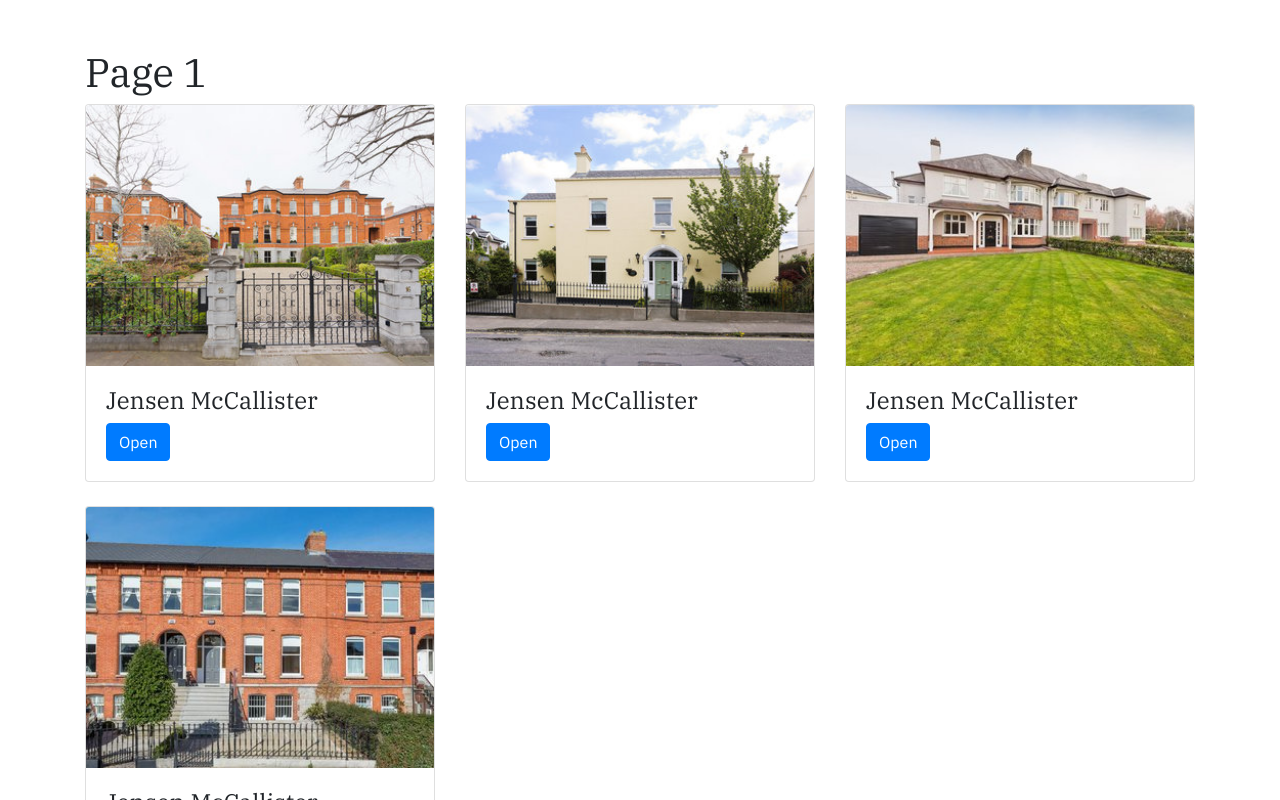
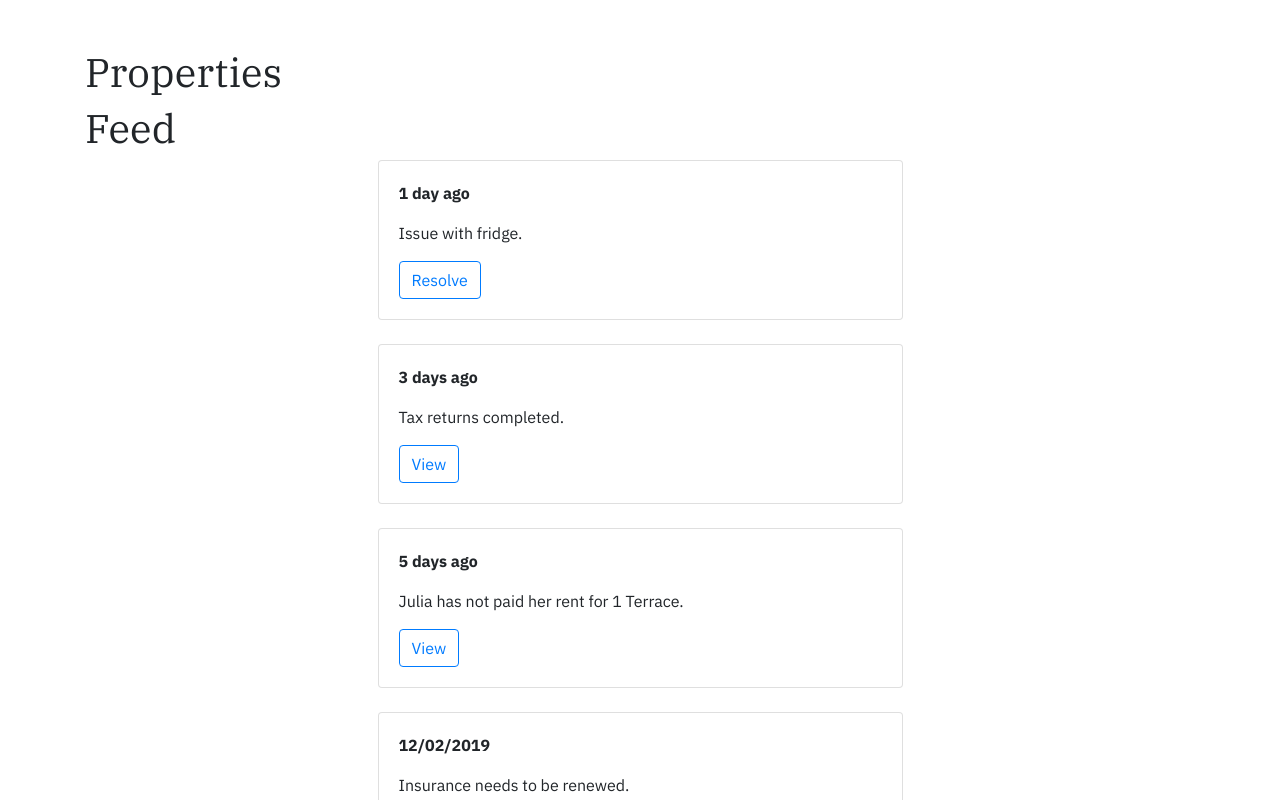
Before and after one commit to HackCameroon/irent, a React (Create React App) app: page / in a window 1280 px wide. Shown: the top 800 px of the page. Built offline with nearby package versions, Linux system fonts and the light colour scheme.

Commit message:
Added feed

```diff
--- a/src/App.js
+++ b/src/App.js
@@ -2,7 +2,7 @@ import React, { Component } from 'react';
 import logo from './logo.svg';
 import './App.scss';
 import { BrowserRouter as Router, Route, Link } from "react-router-dom";
-import Page1 from './Page1';
+import Newsfeed from './Newsfeed';
 
 class App extends Component {
   render() {
@@ -10,7 +10,7 @@ class App extends Component {
       <div className="container">
         <Router>
           <div>
-            <Route path="/" exact component={Page1} />
+            <Route path="/" exact component={Newsfeed} />
           </div>
         </Router>
       </div>
--- /dev/null
+++ b/src/NewsCard.js
@@ -0,0 +1,21 @@
+import React, { Component } from 'react';
+import logo from './logo.svg';
+import './App.scss';
+import { BrowserRouter as Router, Route, Link } from "react-router-dom";
+import Property from './Property';
+
+class NewsCard extends Component {
+    render() {
+        return (
+            <div className="card mb-4">
+                <div className="card-body">
+                    <p><strong>{this.props.data.date}</strong></p>
+                    <p>{this.props.data.text}</p>
+                    <div className="btn btn-outline-primary">{this.props.data.action}</div>
+                </div>
+            </div>
+        );
+    }
+}
+
+export default NewsCard;
--- /dev/null
+++ b/src/Newsfeed.js
@@ -0,0 +1,57 @@
+import React, { Component } from 'react';
+import logo from './logo.svg';
+import './App.scss';
+import { BrowserRouter as Router, Route, Link } from "react-router-dom";
+import Property from './Property';
+import NewsCard from './NewsCard';
+
+class Newsfeed extends Component {
+    constructor(props) {
+        super(props)
+        this.state = {
+            news: [
+                {
+                    text: "Issue with fridge.",
+                    date: "1 day ago",
+                    action: "Resolve",
+                    link: "/maintenance",
+                },
+                {
+                    text: "Tax returns completed.",
+                    date: "3 days ago",
+                    action: "View"
+                },
+                {
+                    text: "Julia has not paid her rent for 1 Terrace.",
+                    date: "5 days ago",
+                    action: "View"
+                },
+                {
+                    text: "Insurance needs to be renewed.",
+                    date: "12/02/2019",
+                    action: "View"
+                },
+                {
+                    text: "Price alert for your property, 1 Terrace.",
+                    date: "05/02/2019",
+                    action: "View"
+                },
+            ]
+        }
+    }
+    render() {
+        return (
+            <div>
+                <h1>Properties</h1>
+                <h1>Feed</h1>
+                <div class="col-md-6 offset-md-3">
+                    {this.state.news.map((news) => (
+                        <NewsCard data={news} />
+                    ))}
+                </div>
+            </div>
+        );
+    }
+}
+
+export default Newsfeed;
--- a/src/Page1.js
+++ /dev/null
@@ -1,20 +0,0 @@
-import React, { Component } from 'react';
-import logo from './logo.svg';
-import './App.scss';
-import { BrowserRouter as Router, Route, Link } from "react-router-dom";
-import Property from './Property';
-
-class Page1 extends Component {
-    render() {
-        return (
-            <div>
-                <h1>Page 1</h1>
-                <div class="row">
-                    {["a", "b", "c", "d"].map((letter) => (<Property image={letter} />))}
-                </div>
-            </div>
-        );
-    }
-}
-
-export default Page1;
```
